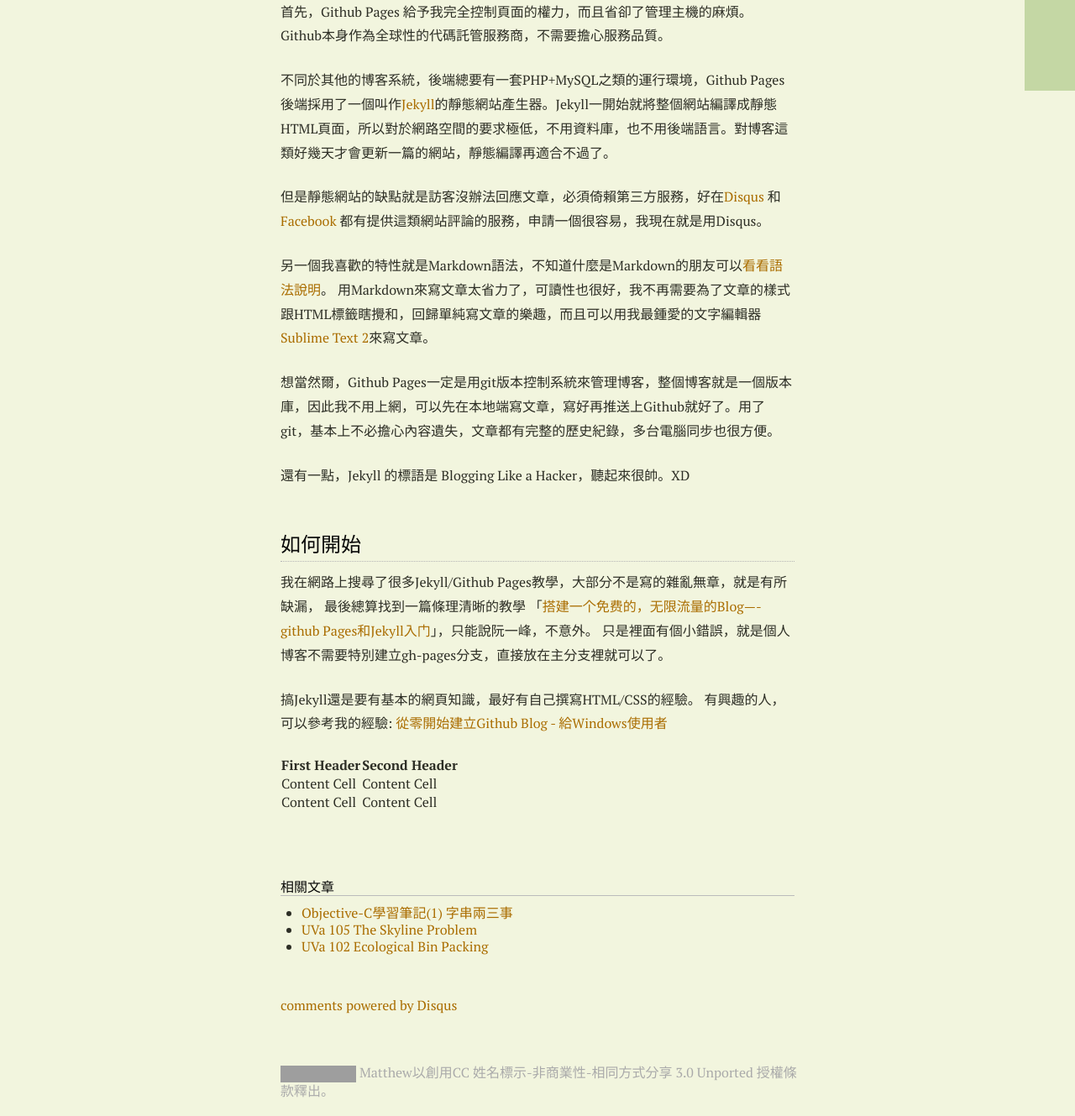
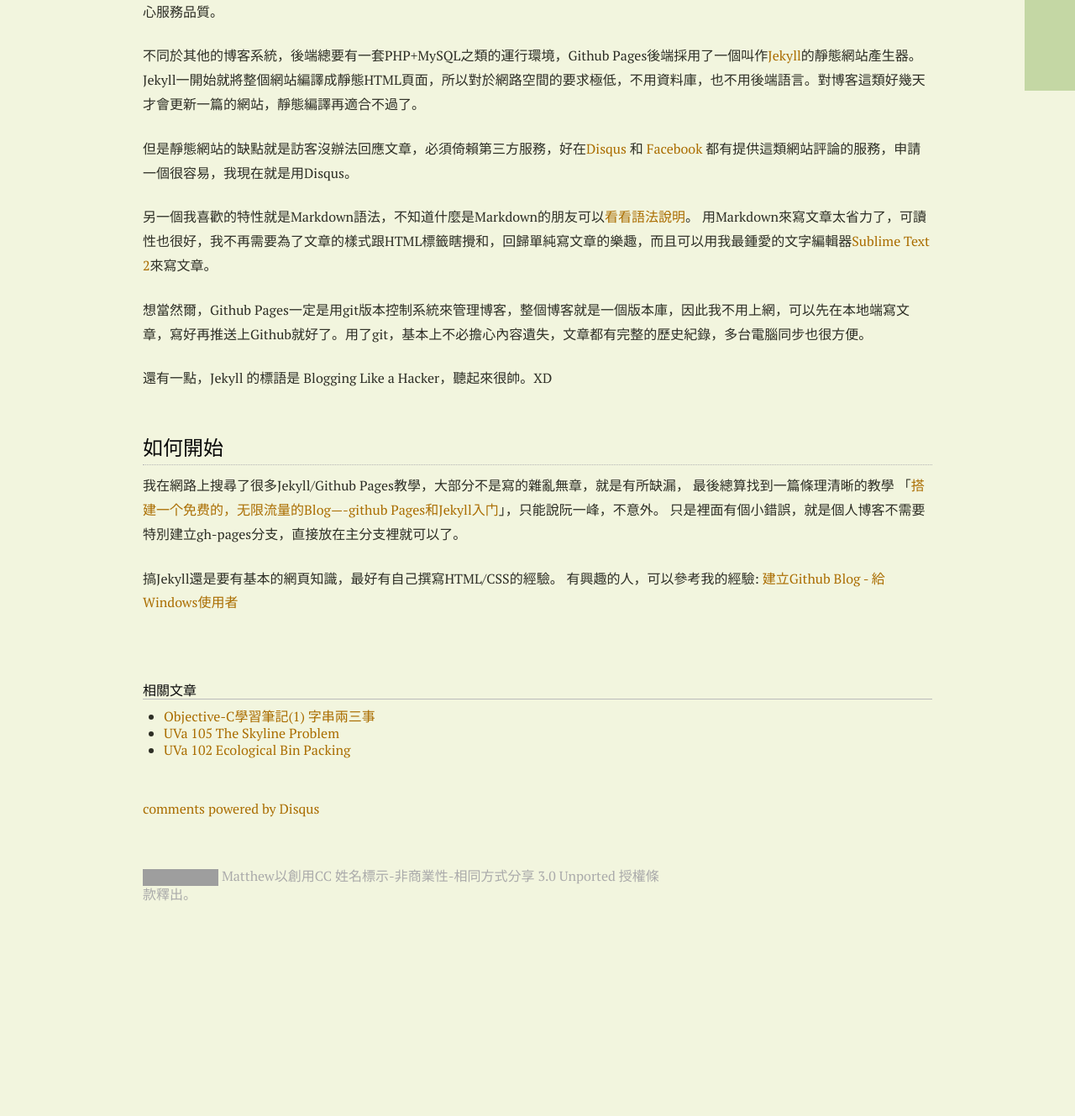
Before and after one commit to sndnvaps/sndnvaps.github.io, a Jekyll site: the page built from _posts/2012-12-16-Blogging-Like-a-Hacker-Github-Pages.md, in a window 1280 px wide, cut to the strip 792-2121 px from the top of the page. Shown: the whole strip at 84% size. Built offline with Jekyll 4.4.1, drawn with Linux system fonts in a browser that asks for light colours; Markdown is read by kramdown in place of the engine named in the settings; comment, search, counter and statistics services are not loaded; after the commit the page ends 1887 px from its top, so only the background shows below that; grey boxes are pictures that could not be loaded.

Commit message:
container width

```diff
--- a/_layouts/post.html
+++ b/_layouts/post.html
@@ -13,7 +13,6 @@
   body { font-family: 'PT Serif'; background-color:#F2F5DE; font-size: 16px; color: #2D2E25;}
   body a { color: #AA6D00; }
   body a:hover { color:#AA914B; }
-  .container { width: 612px; }
 
   .post-body p { line-height: 1.8em; }
   .post-title { margin: 0; }
--- a/_posts/2012-12-16-Blogging-Like-a-Hacker-Github-Pages.md
+++ b/_posts/2012-12-16-Blogging-Like-a-Hacker-Github-Pages.md
@@ -38,9 +38,4 @@ Github本身作為全球性的代碼託管服務商，不需要擔心服務品
 只是裡面有個小錯誤，就是個人博客不需要特別建立gh-pages分支，直接放在主分支裡就可以了。
 
 搞Jekyll還是要有基本的網頁知識，最好有自己撰寫HTML/CSS的經驗。
-有興趣的人，可以參考我的經驗: [從零開始建立Github Blog - 給Windows使用者](http://chchwy.github.com/2012/12/Github-Pages-for-Windows-Lasy-User-1.html)
-
-First Header  | Second Header
-------------- | -------------
-Content Cell  | Content Cell
-Content Cell  | Content Cell
+有興趣的人，可以參考我的經驗: [建立Github Blog - 給Windows使用者](2012/12/Github-Pages-for-Windows-Lasy-User-1.html)
```
